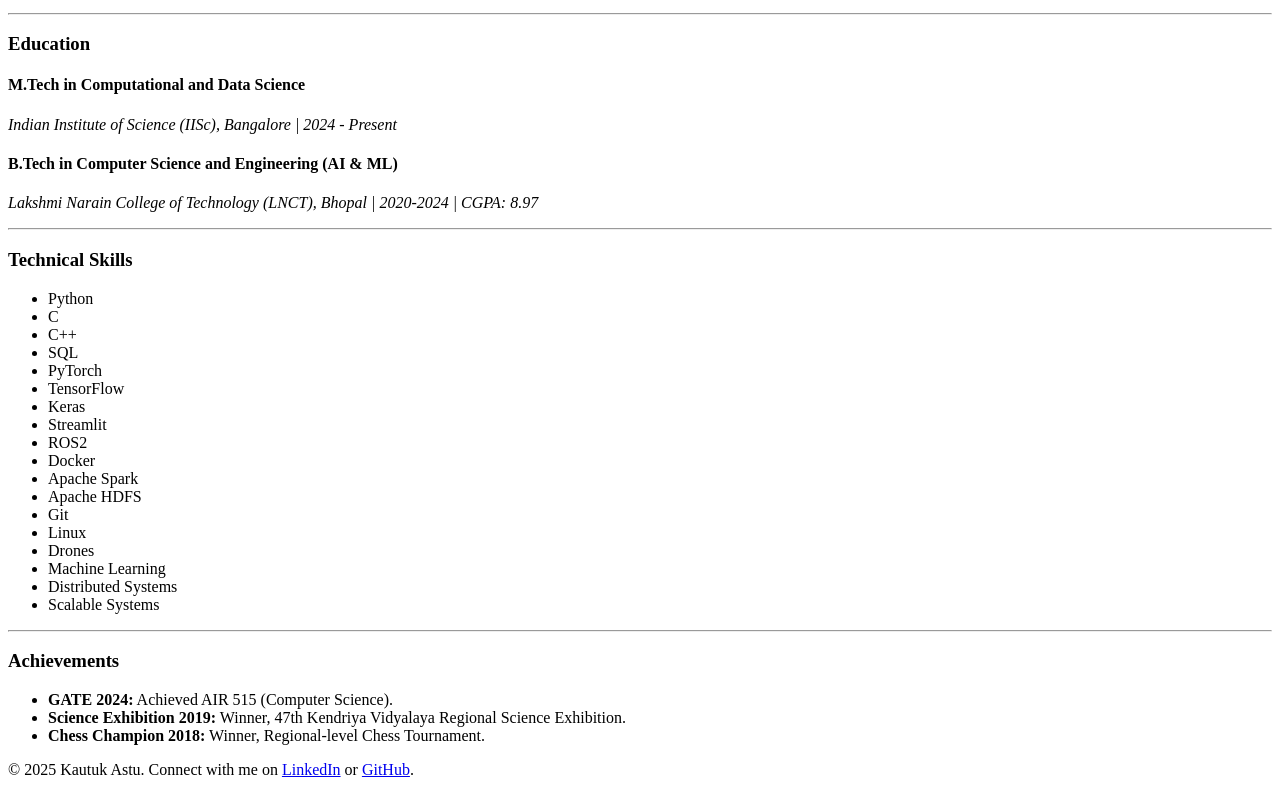
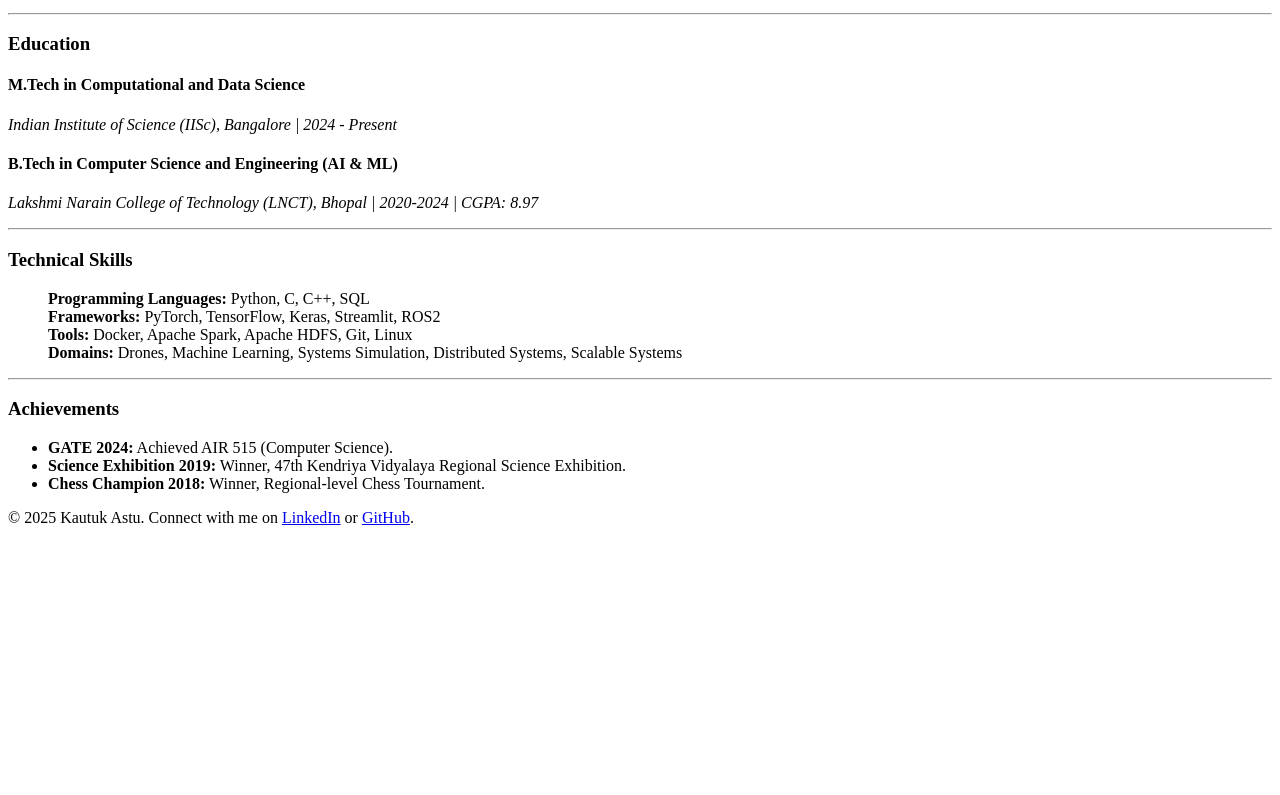
Before and after one commit to kautuk-astu/kautuk-astu.github.io, a plain HTML site: page index.html in a window 1280 px wide. Shown: the part 623-1418 px from the top of the page. After the commit the page ends 1166 px from the top, so only its background shows below. Drawn offline with Linux system fonts and the light colour scheme.

Commit message:
skill list update 1

```diff
--- a/index.html
+++ b/index.html
@@ -70,24 +70,10 @@
         <section id="skills">
             <h3>Technical Skills</h3>
             <ul class="skills-list">
-                <li>Python</li>
-                <li>C</li>
-                <li>C++</li>
-                <li>SQL</li>
-                <li>PyTorch</li>
-                <li>TensorFlow</li>
-                <li>Keras</li>
-                <li>Streamlit</li>
-                <li>ROS2</li>
-                <li>Docker</li>
-                <li>Apache Spark</li>
-                <li>Apache HDFS</li>
-                <li>Git</li>
-                <li>Linux</li>
-                <li>Drones</li>
-                <li>Machine Learning</li>
-                <li>Distributed Systems</li>
-                <li>Scalable Systems</li>
+                <strong>Programming Languages:</strong> Python, C, C++, SQL<br>
+                <strong>Frameworks:</strong> PyTorch, TensorFlow, Keras, Streamlit, ROS2<br>
+                <strong>Tools:</strong> Docker, Apache Spark, Apache HDFS, Git, Linux<br>
+                <strong>Domains:</strong> Drones, Machine Learning, Systems Simulation, Distributed Systems, Scalable Systems<br>
             </ul>
         </section>
 
```
